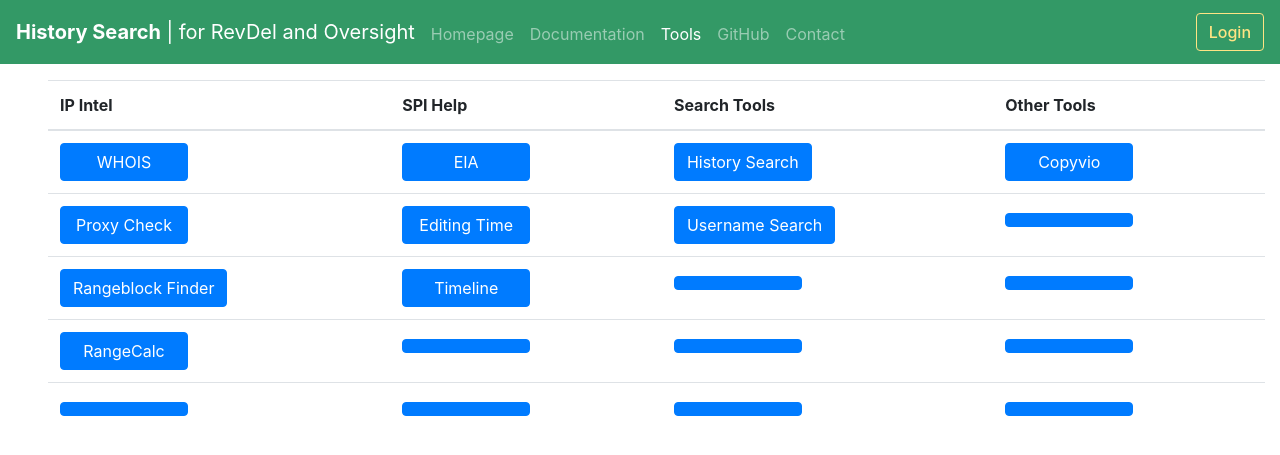
After one commit to wiki-ST47/wiki-hist-search, a Django app: page /tools/ in a window 1280 px wide. The commit adds this page. Shown: the top 455 px of the page. Run offline with Django 3.2, Linux system fonts and the light colour scheme; style sheets or scripts are compiled from the project's sources; some libraries are stand-ins or nearby versions.

Commit message:
Add index of useful tools

```diff
--- a/hist_search/views.py
+++ b/hist_search/views.py
@@ -17,8 +17,12 @@ def index(request):
 
 def docs(request):
     context = {}
-    context['form'] = SearchForm()
     return render(request, 'docs.html', context)
+
+
+def tools(request):
+    context = {}
+    return render(request, 'tools.html', context)
 
 
 def search(request):
--- a/static/css/style.scss
+++ b/static/css/style.scss
@@ -4,6 +4,7 @@ $theme-colors: (
   primary: $primary,
   primary-l: lighten($primary, 10%),
   light: #f0f2f6,
+  blue: #007bff,
 );
 
 // Now we load Bootstrap
@@ -88,3 +89,7 @@ td.revision {
 td.timestamp {
   white-space: nowrap;
 }
+
+.tool-link {
+  min-width: 8em;
+}
--- /dev/null
+++ b/templates/includes/tool-link.html
@@ -0,0 +1,3 @@
+<a class="btn btn-blue tool-link" href="{{ url }}">
+  {{ name }}
+</a>
--- a/templates/nav.html
+++ b/templates/nav.html
@@ -5,7 +5,9 @@
   <div class="navbar-nav flex-row">
     {% include 'nav-item.html' with path='home' text='Homepage' %}
     {% include 'nav-item.html' with path='docs' text='Documentation' %}
+    {% include 'nav-item.html' with path='tools' text='Tools' %}
     {% include 'nav-item.html' with href_url='https://github.com/wiki-ST47/wiki-os-scan/' text='GitHub' %}
+    {% include 'nav-item.html' with href_url='https://en.wikipedia.org/wiki/User talk:ST47' text='Contact' %}
     {% if request.user.is_superuser %}
       {% include 'nav-item.html' with path='admin:index' text='Admin' %}
     {% endif %}
--- /dev/null
+++ b/templates/tools.html
@@ -0,0 +1,84 @@
+{% extends 'base.html' %}
+{% block title %}Related Tools{% endblock %}
+{% block content %}
+  <table class="table">
+    <thead>
+      <th>IP Intel</th>
+      <th>SPI Help</th>
+      <th>Search Tools</th>
+      <th>Other Tools</th>
+    </thead>
+    <tbody>
+      <tr>
+        <td>
+          {% include 'includes/tool-link.html' with name="WHOIS" url="https://tools.wmflabs.org/whois/gateway.py?" %}
+        </td>
+        <td>
+          {% include 'includes/tool-link.html' with name="EIA" url="https://tools.wmflabs.org/sigma/editorinteract.py" %}
+        </td>
+        <td>
+          {% include 'includes/tool-link.html' with name="History Search" url="https://tools.wmflabs.org/histsearch/" %}
+        </td>
+        <td>
+          {% include 'includes/tool-link.html' with name="Copyvio" url="https://tools.wmflabs.org/copyvios/?lang=en&project=wikipedia" %}
+        </td>
+      </tr>
+      <tr>
+        <td>
+          {% include 'includes/tool-link.html' with name="Proxy Check" url="https://tools.wmflabs.org/ipcheck/index.php" %}
+        </td>
+        <td>
+          {% include 'includes/tool-link.html' with name="Editing Time" url="http://project.paragram.org/wpuser/index.php" %}
+        </td>
+        <td>
+          {% include 'includes/tool-link.html' with name="Username Search" url="https://tools.wmflabs.org/usernamesearch/" %}
+        </td>
+        <td>
+          {% include 'includes/tool-link.html' with name="" url="" %}
+        </td>
+      </tr>
+      <tr>
+        <td>
+          {% include 'includes/tool-link.html' with name="Rangeblock Finder" url="https://tools.wmflabs.org/rangeblockfinder/" %}
+        </td>
+        <td>
+          {% include 'includes/tool-link.html' with name="Timeline" url="https://tools.wmflabs.org/interaction-timeline?wiki=enwiki" %}
+        </td>
+        <td>
+          {% include 'includes/tool-link.html' with name="" url="" %}
+        </td>
+        <td>
+          {% include 'includes/tool-link.html' with name="" url="" %}
+        </td>
+      </tr>
+      <tr>
+        <td>
+          {% include 'includes/tool-link.html' with name="RangeCalc" url="https://nativeforeigner.com/calc/" %}
+        </td>
+        <td>
+          {% include 'includes/tool-link.html' with name="" url="" %}
+        </td>
+        <td>
+          {% include 'includes/tool-link.html' with name="" url="" %}
+        </td>
+        <td>
+          {% include 'includes/tool-link.html' with name="" url="" %}
+        </td>
+      </tr>
+      <tr>
+        <td>
+          {% include 'includes/tool-link.html' with name="" url="" %}
+        </td>
+        <td>
+          {% include 'includes/tool-link.html' with name="" url="" %}
+        </td>
+        <td>
+          {% include 'includes/tool-link.html' with name="" url="" %}
+        </td>
+        <td>
+          {% include 'includes/tool-link.html' with name="" url="" %}
+        </td>
+      </tr>
+    </tbody>
+  </table>
+{% endblock %}
--- a/urls.py
+++ b/urls.py
@@ -4,10 +4,11 @@ from django.contrib import admin
 import hist_search.views
 
 urlpatterns = [
-    path(r'admin/', admin.site.urls),
-    path(r'oauth/', include('social_django.urls', namespace='social')),
-    path(r'', hist_search.views.index, name='home'),
-    path(r'docs/', hist_search.views.docs, name='docs'),
+    path('admin/', admin.site.urls),
+    path('oauth/', include('social_django.urls', namespace='social')),
+    path('', hist_search.views.index, name='home'),
+    path('docs/', hist_search.views.docs, name='docs'),
     path('logout/', auth_views.LogoutView.as_view(), name='logout'),
     path('search/', hist_search.views.search, name='search'),
+    path('tools/', hist_search.views.tools, name='tools'),
 ]
```
